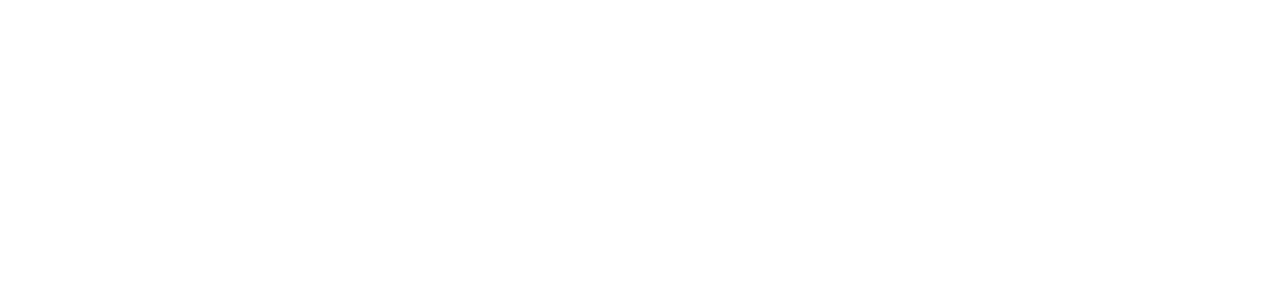
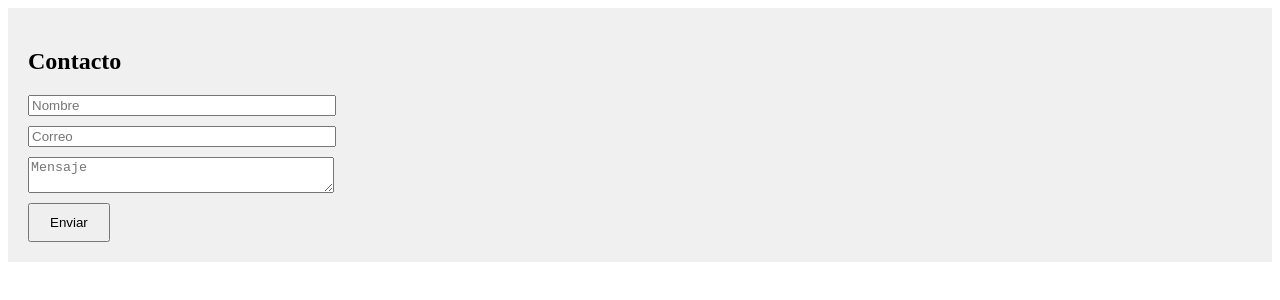
Before and after one commit to ramirezwtw/mini-sitio-v3, a plain HTML site: page index.html in a window 1280 px wide. Drawn offline with Linux system fonts and the light colour scheme.

Commit message:
feat: agregar estructura HTML de la sección contacto

```diff
--- a/index.html
+++ b/index.html
@@ -0,0 +1,21 @@
+<!DOCTYPE html>
+<html lang="es">
+<head>
+  <meta charset="UTF-8">
+  <title>Mini Sitio</title>
+  <link rel="stylesheet" href="style.css">
+</head>
+<body>
+
+  <section id="contacto">
+    <h2>Contacto</h2>
+    <form>
+      <input type="text" placeholder="Nombre">
+      <input type="email" placeholder="Correo">
+      <textarea placeholder="Mensaje"></textarea>
+      <button>Enviar</button>
+    </form>
+  </section>
+
+</body>
+</html>
--- a/style.css
+++ b/style.css
@@ -1,3 +1,15 @@
-body {
-  overflow-x: hidden;
+#contacto {
+  padding: 20px;
+  background: #f0f0f0;
 }
+
+#contacto input,
+#contacto textarea {
+  width: 300px;
+  margin-bottom: 10px;
+  display: block;
+}
+
+button {
+  padding: 10px 20px;
+}
```
